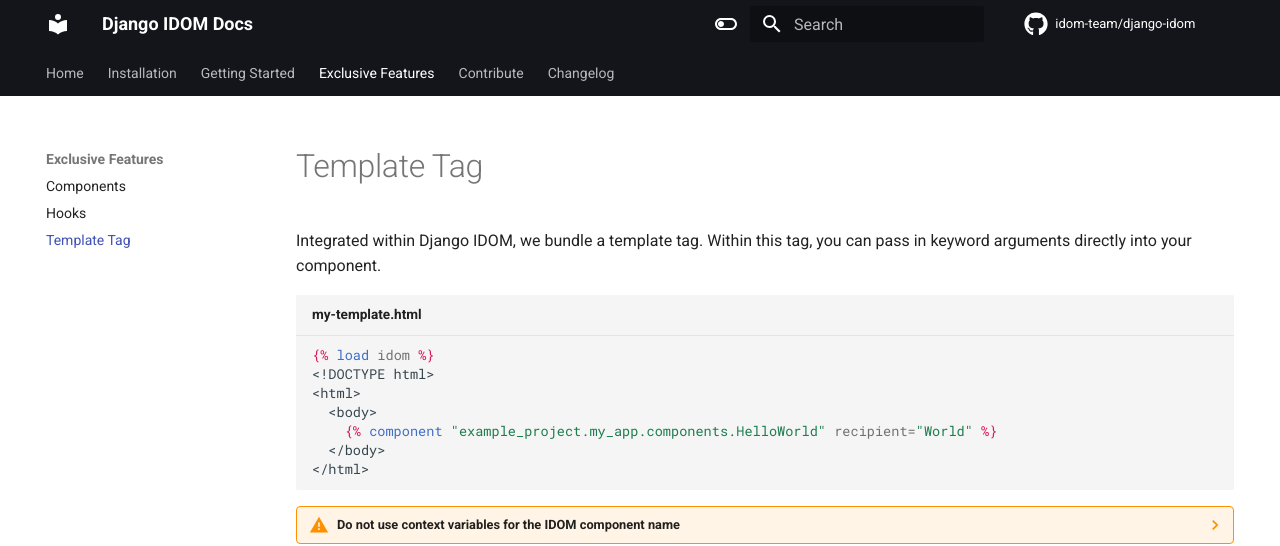
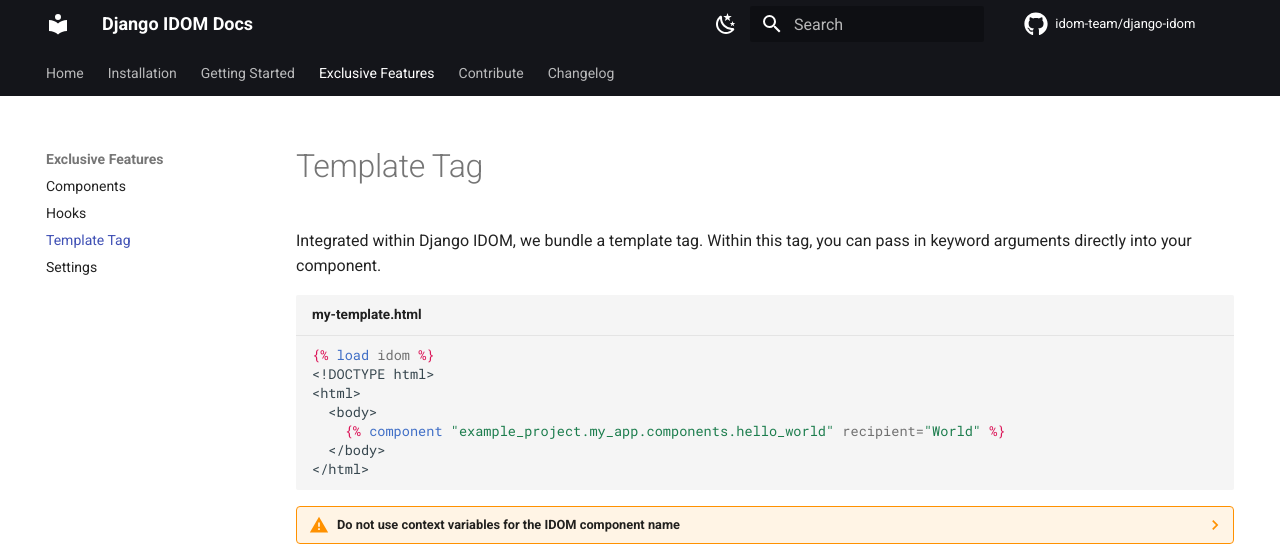
Before and after one commit to purity111/reactpy-django, an MkDocs documentation site: the page built from docs/features/templatetag.md, in a window 1280 px wide. Shown: the top 546 px of the page. Built offline with MkDocs 1.6.1 and Material for MkDocs 9.7.7, drawn with Linux system fonts in a browser that asks for light colours; comment, search, counter and statistics services are not loaded.

````diff
--- a/README.md
+++ b/README.md
@@ -25,7 +25,7 @@ Any Python web framework with Websockets can support IDOM. See below for what fr
 
 <!--py-header-start-->
 
-You'll need a file to define your [IDOM](https://github.com/idom-team/idom) components. We recommend creating a `components.py` file within your chosen **Django app** to start out. Within this file, we will create a simple `HelloWorld` component.
+You'll need a file to define your [IDOM](https://github.com/idom-team/idom) components. We recommend creating a `components.py` file within your chosen **Django app** to start out. Within this file, we will create a simple `hello_world` component.
 
 <!--py-header-end-->
 <!--py-code-start-->
@@ -34,7 +34,7 @@ You'll need a file to define your [IDOM](https://github.com/idom-team/idom) comp
 from idom import component, html
 
 @component
-def HelloWorld(recipient: str):
+def hello_world(recipient: str):
     return html.h1(f"Hello {recipient}!")
 ```
 
@@ -46,7 +46,7 @@ def HelloWorld(recipient: str):
 
 In your **Django app**'s HTML template, you can now embed your IDOM component using the `component` template tag. Within this tag, you will need to type in your dotted path to the component function as the first argument.
 
-Additonally, you can pass in keyword arguments into your component function. For example, after reading the code below, pay attention to how the function definition for `HelloWorld` (_in the previous example_) accepts a `recipient` argument.
+Additonally, you can pass in keyword arguments into your component function. For example, after reading the code below, pay attention to how the function definition for `hello_world` (_in the previous example_) accepts a `recipient` argument.
 
 <!--html-header-end-->
 <!--html-code-start-->
@@ -56,7 +56,7 @@ Additonally, you can pass in keyword arguments into your component function. For
 <!DOCTYPE html>
 <html>
   <body>
-    {% component "example_project.my_app.components.HelloWorld" recipient="World" %}
+    {% component "example_project.my_app.components.hello_world" recipient="World" %}
   </body>
 </html>
 ```
--- a/docs/features/templatetag.md
+++ b/docs/features/templatetag.md
@@ -14,16 +14,16 @@ Integrated within Django IDOM, we bundle a template tag. Within this tag, you ca
 
     ```python title="views.py"
     def example_view():
-        context_vars = {"DontDoThis": "example_project.my_app.components.HelloWorld"}
+        context_vars = {"dont_do_this": "example_project.my_app.components.hello_world"}
         return render(request, "my-template.html", context_vars)
     ```
 
     ```jinja title="my-template.html"
     <!-- This is bad -->
-    {% component DontDoThis recipient="World" %}
+    {% component dont_do_this recipient="World" %}
 
     <!-- This is good -->
-    {% component "example_project.my_app.components.HelloWorld" recipient="World" %}
+    {% component "example_project.my_app.components.hello_world" recipient="World" %}
     ```
 
 <!--context-end-->
@@ -38,7 +38,7 @@ Integrated within Django IDOM, we bundle a template tag. Within this tag, you ca
 
     ```jinja title="my-template.html"
     ...
-    {% component "example.components.MyComponent" class="my-html-class" key=123 %}
+    {% component "example.components.my_component" class="my-html-class" key=123 %}
     ...
     ```
 
@@ -54,14 +54,16 @@ Integrated within Django IDOM, we bundle a template tag. Within this tag, you ca
     <!DOCTYPE html>
     <html>
         <body>
-        {% component "example_project.my_app.components.HelloWorld" recipient="World" %}
-        {% component "example_project.my_app_2.components.ClassComponent" class="bold small-font" %}
-        <div>{% component "example_project.my_app_3.components.SimpleComponent" %}</div>
+        {% component "example_project.my_app.components.hello_world" recipient="World" %}
+        {% component "example_project.my_app_2.components.class_component" class="bold small-font" %}
+        <div>{% component "example_project.my_app_3.components.simple_component" %}</div>
         </body>
     </html>
     ```
 
     But keep in mind, in scenarios where you are trying to create a Single Page Application (SPA) within Django, you will only have one central component within your `#!html <body>` tag.
+
+    Additionally, the components in the example above will not be able to interact with each other, except through database queries.
 
 <!--multiple-components-end-->
 <!--kwargs-start-->
--- a/mkdocs.yml
+++ b/mkdocs.yml
@@ -12,6 +12,7 @@ nav:
           - Components: features/components.md
           - Hooks: features/hooks.md
           - Template Tag: features/templatetag.md
+          - Settings: features/settings.md
     - Contribute:
           - Code: contribute/django-idom.md
           - Docs: contribute/docs.md
@@ -24,14 +25,14 @@ theme:
         - media: "(prefers-color-scheme: dark)"
           scheme: slate
           toggle:
-              icon: material/toggle-switch
+              icon: material/white-balance-sunny
               name: Switch to light mode
           primary: deep-orange
           accent: orange
         - media: "(prefers-color-scheme: light)"
           scheme: default
           toggle:
-              icon: material/toggle-switch-off-outline
+              icon: material/weather-night
               name: Switch to dark mode
           primary: black
     features:
````
Also changed, not shown: docs/features/components.md (+6 -6 lines), docs/features/hooks.md (+4 -9 lines), docs/features/settings.md (added, +27 -0 lines), docs/installation/index.md (+1 -13 lines), 11 other files.
